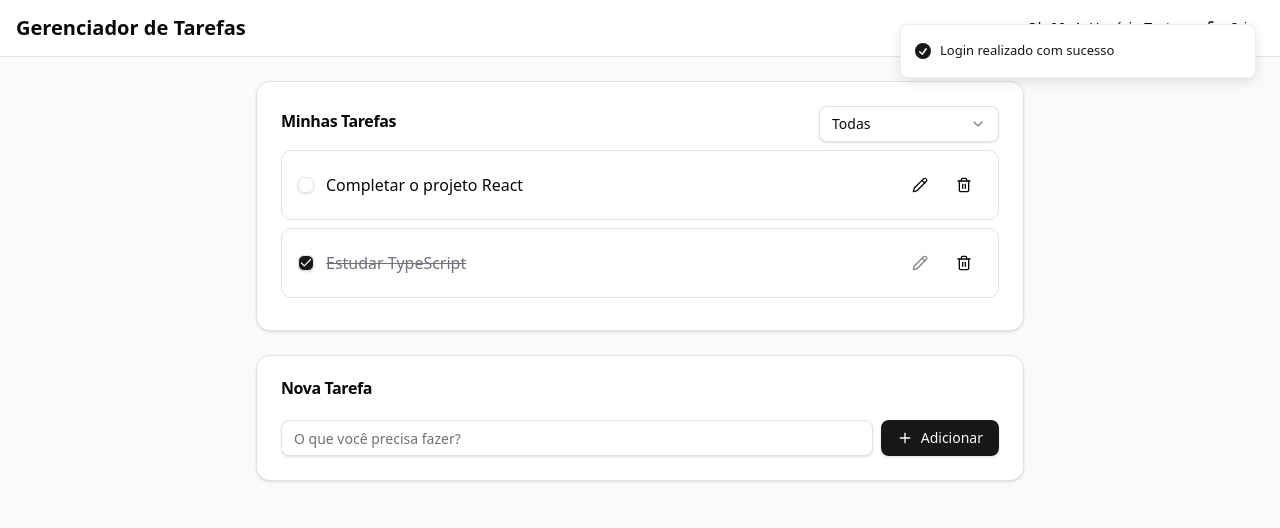
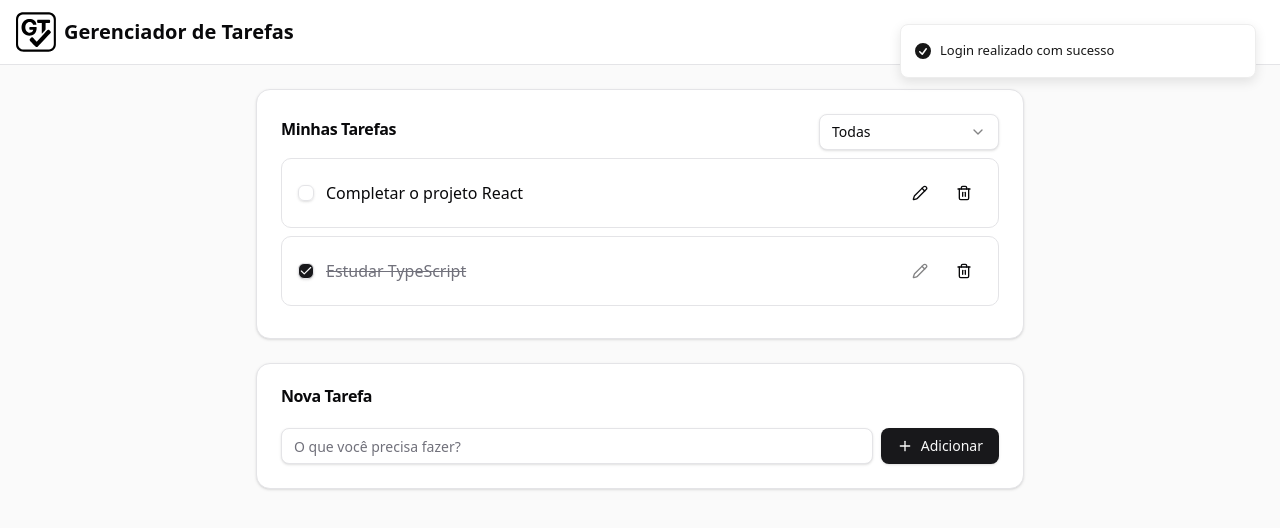
Before and after one commit to renanlido/task-manger-front, a React (Vite) app: page /login in a window 1280 px wide. Both pictures are taken after typing "name@example.com", "Sample123" into the empty fields and a click on the button "Entrar". Shown: the top 528 px of the page. Built offline with nearby package versions, Linux system fonts and the light colour scheme.

Commit message:
feat: add logo to Header component for improved branding

```diff
--- a/src/components/layout/Header.tsx
+++ b/src/components/layout/Header.tsx
@@ -2,6 +2,8 @@ import { Button } from "@/components/ui/button";
 import { useAuth } from "@/contexts/AuthContext";
 import { LogOut } from "lucide-react";
 import React from "react";
+
+import logo from "@/assets/logo.svg";
 
 export const Header: React.FC = () => {
 	const { user, logout } = useAuth();
@@ -10,13 +12,14 @@ export const Header: React.FC = () => {
 		<header className="sticky top-0 z-10 border-b border-zinc-200 bg-white dark:border-zinc-800 dark:bg-zinc-950">
 			<div className="container mx-auto flex items-center justify-between px-4 py-3">
 				<div className="flex items-center gap-2">
+					<img src={logo} alt="Logo" className="h-10 w-10" />
 					<h1 className="text-xl font-bold">Gerenciador de Tarefas</h1>
 				</div>
 
 				{user && (
 					<div className="flex items-center gap-4">
 						<span className="hidden text-sm md:inline-block">
-							Olu00e1, {user.name}
+							Olá, {user.name}
 						</span>
 						<Button variant="ghost" size="sm" onClick={logout}>
 							<LogOut className="mr-2 h-4 w-4" />
```
